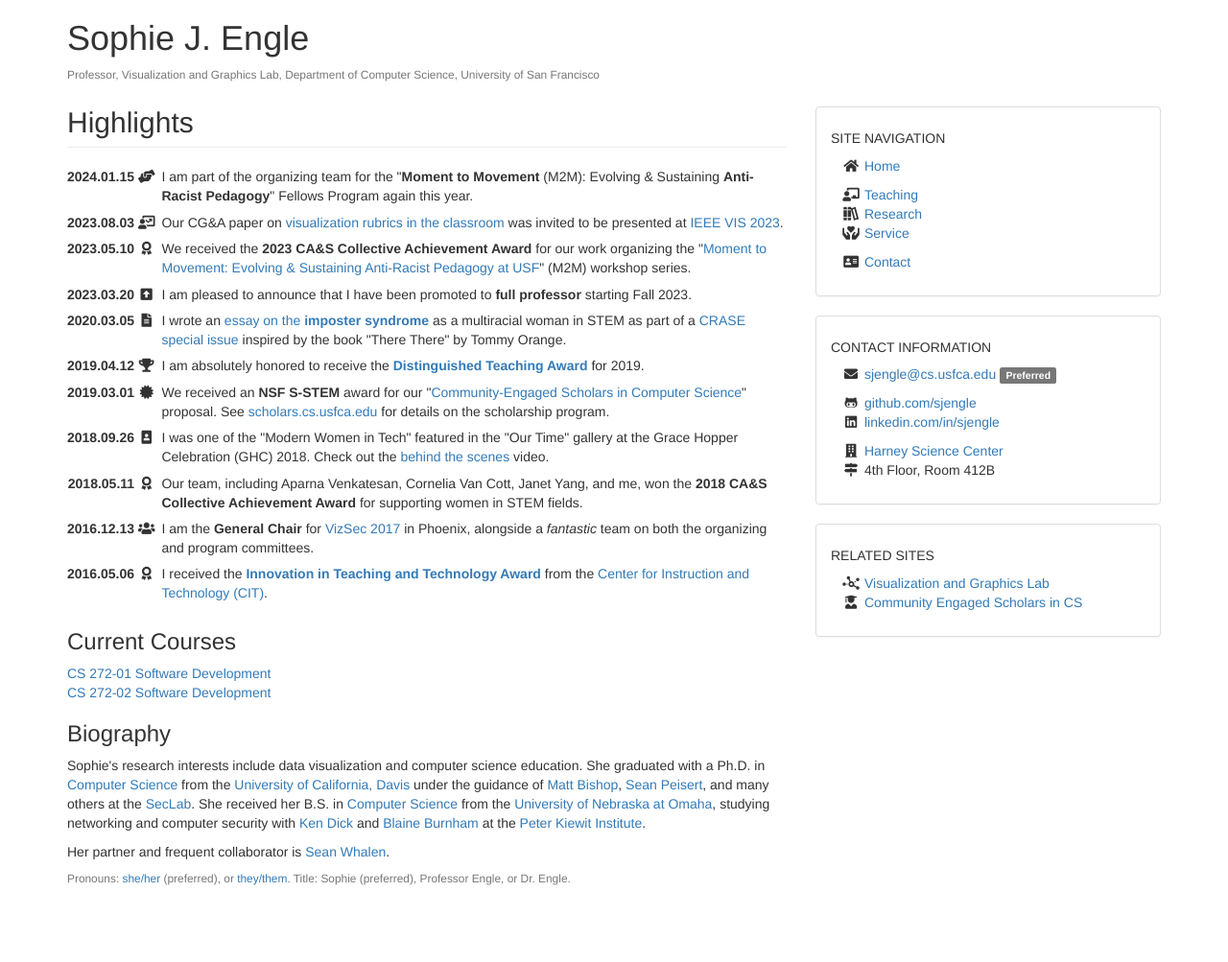
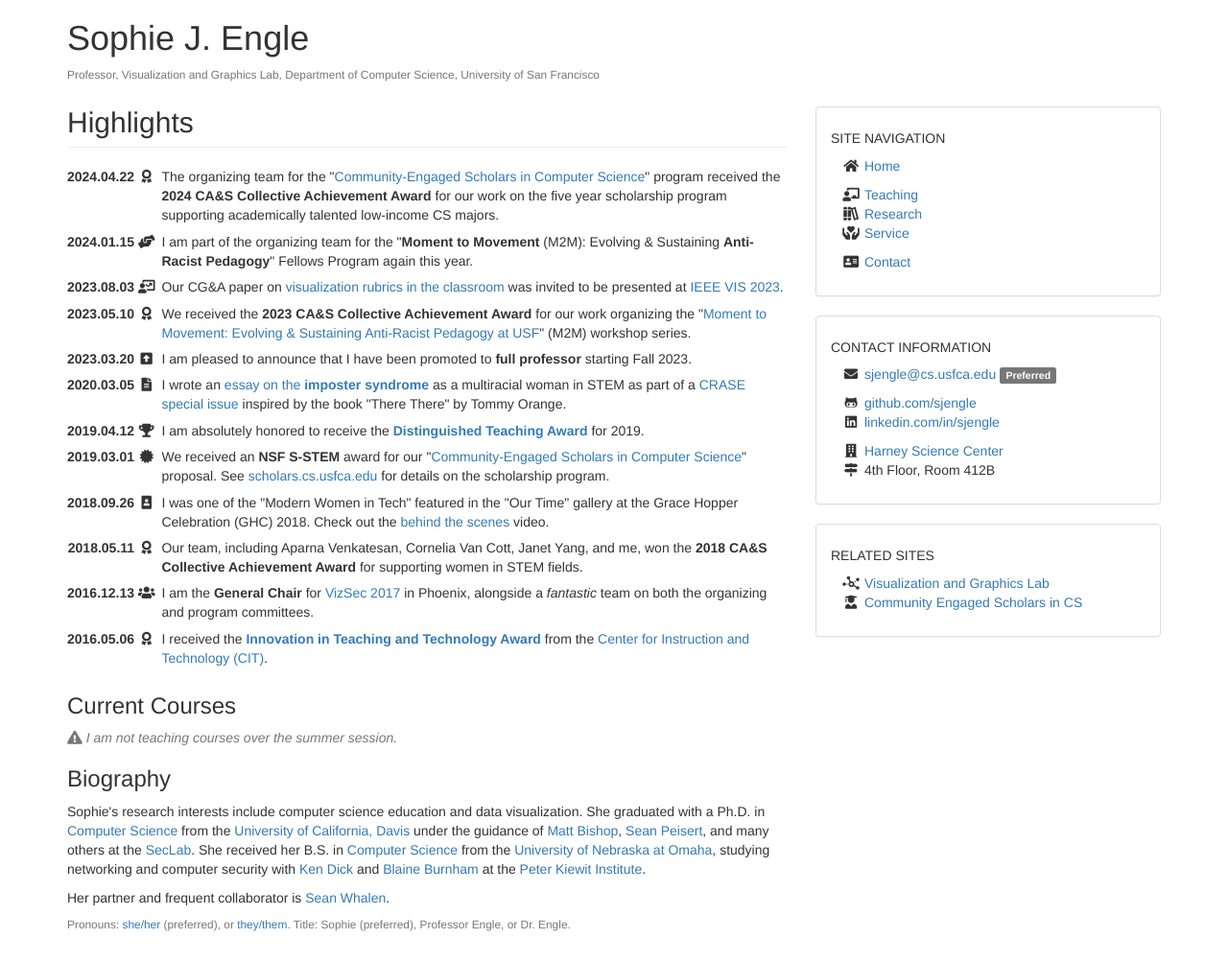
Before and after one commit to sjengle/sjengle.github.io, a Jekyll site: the page built from index.html, in a window 1280 px wide. Shown: the whole page at 96% size. Built offline with Jekyll 4.4.1, drawn with Linux system fonts in a browser that asks for light colours; before the commit the page ends 955 px from its top, so only the background shows below that.

Commit message:
Updating with award and summer info

```diff
--- a/index.html
+++ b/index.html
@@ -6,6 +6,11 @@ title: Highlights
 <!-- Announcements -->
 <table class="table-hover table-dates">
   <tbody>
+    <tr>
+      <th>2024.04.22 <i class="fas fa-fw fa-award"></i></th>
+      <td>The organizing team for the "<a href="https://www.nsf.gov/awardsearch/showAward?AWD_ID=1833718&HistoricalAwards=false">Community-Engaged Scholars in Computer Science</a>" program received the <strong>2024 CA&amp;S Collective Achievement Award</strong> for our work on the five year scholarship program supporting academically talented low-income CS majors.</td>
+    </tr>
+
     <tr>
       <th>2024.01.15 <i class="fas fa-fw fa-hands-helping"></i></th>
       <td>I am part of the organizing team for the "<strong>Moment to Movement</strong> (M2M): Evolving &amp; Sustaining <strong>Anti-Racist Pedagogy</strong>" Fellows Program again this year.</td>
@@ -87,6 +92,9 @@ title: Highlights
 <!-- Courses -->
 <h3>Current Courses</h3>
 
+<p><em class="text-muted"><i class="fas fa-exclamation-triangle"></i> I am not teaching courses over the summer session.</em></p>
+
+<!--
 <ul class="list-unstyled">{%
 for course in site.data.teaching %}{%
   if course.show %}
@@ -94,12 +102,13 @@ for course in site.data.teaching %}{%
   endif %}{%
 endfor %}
 </ul>
+-->
 
 <!-- Biography -->
 <h3>Biography</h3>
 
 <p>
-  Sophie's research interests include data visualization and computer science education. She graduated with a Ph.D. in <a href="http://www.cs.ucdavis.edu/">Computer Science</a> from the <a href="http://www.ucdavis.edu/">University of California, Davis</a> under the guidance of <a href="http://nob.cs.ucdavis.edu/~bishop/">Matt Bishop</a>, <a href="http://www.cs.ucdavis.edu/~peisert/">Sean Peisert</a>, and many others at the <a href="http://seclab.cs.ucdavis.edu/">SecLab</a>.
+  Sophie's research interests include computer science education and data visualization. She graduated with a Ph.D. in <a href="http://www.cs.ucdavis.edu/">Computer Science</a> from the <a href="http://www.ucdavis.edu/">University of California, Davis</a> under the guidance of <a href="http://nob.cs.ucdavis.edu/~bishop/">Matt Bishop</a>, <a href="http://www.cs.ucdavis.edu/~peisert/">Sean Peisert</a>, and many others at the <a href="http://seclab.cs.ucdavis.edu/">SecLab</a>.
   She received her B.S. in <a href="http://www.unomaha.edu/college-of-information-science-and-technology/computer-science/">Computer Science</a> from the <a href="http://www.unomaha.edu/">University of Nebraska at Omaha</a>, studying networking and computer security with <a href="http://www.unomaha.edu/college-of-information-science-and-technology/about/faculty-staff/ken-dick.php">Ken Dick</a> and <a href="https://www.unomaha.edu/college-of-information-science-and-technology/news/2006/03/outthinking-the-bad-guys-part-of-the-job-at-nucia.php">Blaine Burnham</a> at the <a href="http://pki.nebraska.edu/">Peter Kiewit Institute</a>.
 </p>
 
```
